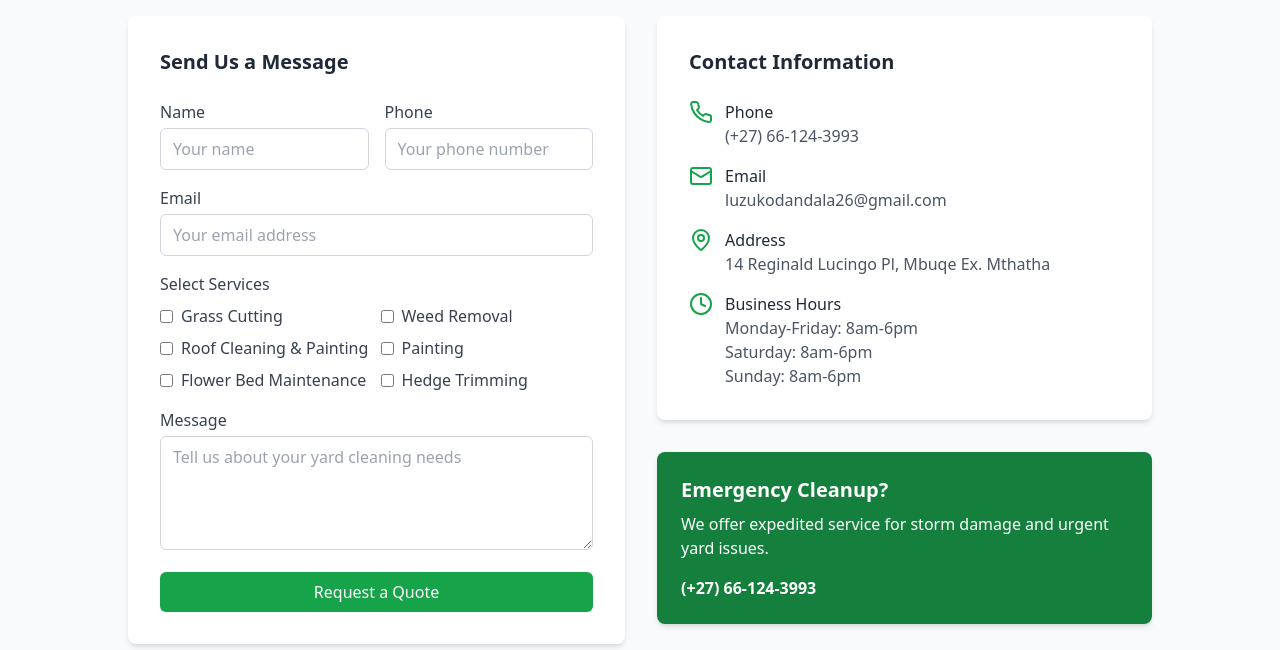
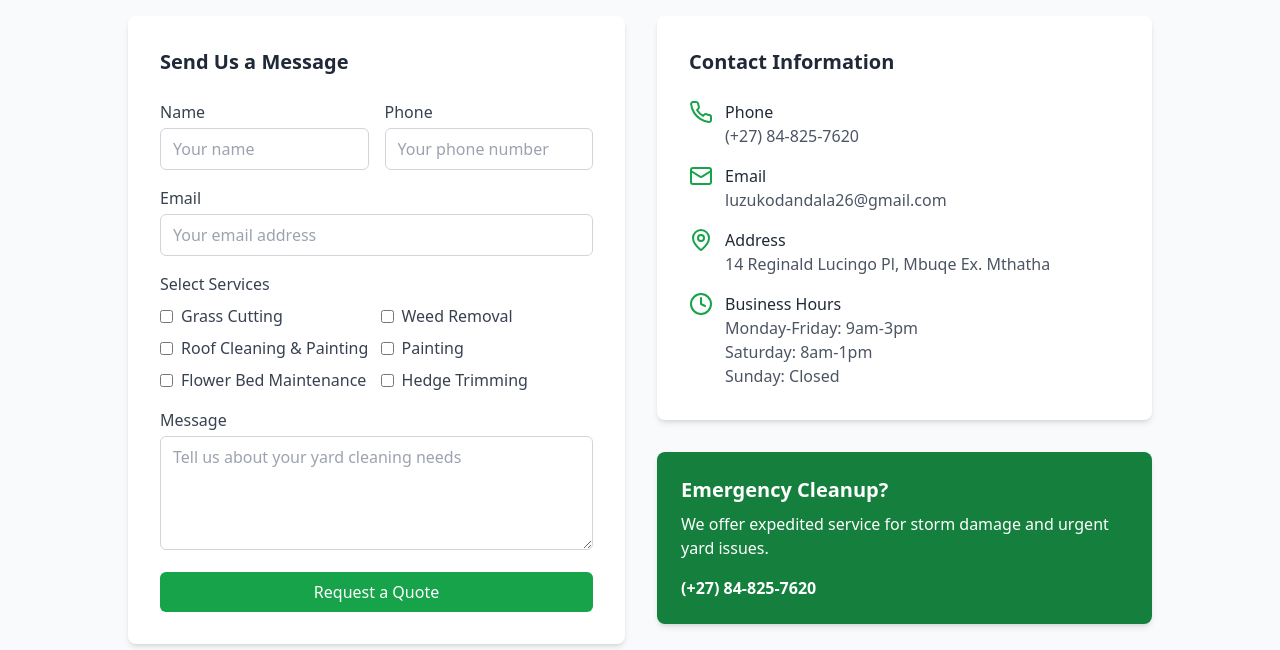
Before and after one commit to MisterWest11/WeGeenYardWebsite, a React (Vite) app: page / in a window 1280 px wide. Shown: the part 3560-4210 px from the top of the page. Built offline with nearby package versions, Linux system fonts and the light colour scheme.

Commit message:
fixed unused import. and fixed contact page.

```diff
--- a/src/components/ContactSection.tsx
+++ b/src/components/ContactSection.tsx
@@ -1,4 +1,3 @@
-import React from 'react';
 import { Phone, Mail, MapPin, Clock } from 'lucide-react';
 
 export function ContactSection() {
@@ -28,6 +27,7 @@ export function ContactSection() {
                     id="name"
                     className="w-full px-3 py-2 border border-gray-300 rounded-md focus:outline-none focus:ring-2 focus:ring-green-500"
                     placeholder="Your name"
+                    name="name"
                   />
                 </div>
                 <div>
@@ -39,6 +39,7 @@ export function ContactSection() {
                     id="phone"
                     className="w-full px-3 py-2 border border-gray-300 rounded-md focus:outline-none focus:ring-2 focus:ring-green-500"
                     placeholder="Your phone number"
+                    name="phone"
                   />
                 </div>
               </div>
@@ -51,6 +52,7 @@ export function ContactSection() {
                   id="email"
                   className="w-full px-3 py-2 border border-gray-300 rounded-md focus:outline-none focus:ring-2 focus:ring-green-500"
                   placeholder="Your email address"
+                  name="email"
                 />
               </div>
               <div>
@@ -84,6 +86,7 @@ export function ContactSection() {
                 </label>
                 <textarea
                   id="message"
+                  name="message"
                   rows={4}
                   className="w-full px-3 py-2 border border-gray-300 rounded-md focus:outline-none focus:ring-2 focus:ring-green-500"
                   placeholder="Tell us about your yard cleaning needs"
@@ -107,7 +110,7 @@ export function ContactSection() {
                   <Phone className="h-6 w-6 text-green-600 mr-3 flex-shrink-0" />
                   <div>
                     <p className="font-medium text-gray-800">Phone</p>
-                    <p className="text-gray-600">(+27) 66-124-3993</p>
+                    <p className="text-gray-600">(+27) 84-825-7620</p>
                   </div>
                 </li>
                 <li className="flex items-start">
@@ -130,9 +133,9 @@ export function ContactSection() {
                   <Clock className="h-6 w-6 text-green-600 mr-3 flex-shrink-0" />
                   <div>
                     <p className="font-medium text-gray-800">Business Hours</p>
-                    <p className="text-gray-600">Monday-Friday: 8am-6pm</p>
-                    <p className="text-gray-600">Saturday: 8am-6pm</p>
-                    <p className="text-gray-600">Sunday: 8am-6pm</p>
+                    <p className="text-gray-600">Monday-Friday: 9am-3pm</p>
+                    <p className="text-gray-600">Saturday: 8am-1pm</p>
+                    <p className="text-gray-600">Sunday: Closed</p>
                   </div>
                 </li>
               </ul>
@@ -143,7 +146,7 @@ export function ContactSection() {
                 We offer expedited service for storm damage and urgent yard
                 issues.
               </p>
-              <p className="font-bold">(+27) 66-124-3993</p>
+              <p className="font-bold">(+27) 84-825-7620</p>
             </div>
           </div>
         </div>
--- a/src/components/Footer.tsx
+++ b/src/components/Footer.tsx
@@ -1,4 +1,3 @@
-import React from 'react';
 import { Facebook, Instagram, Twitter } from 'lucide-react';
 export function Footer() {
   return <footer className="bg-gray-900 text-white">
```
